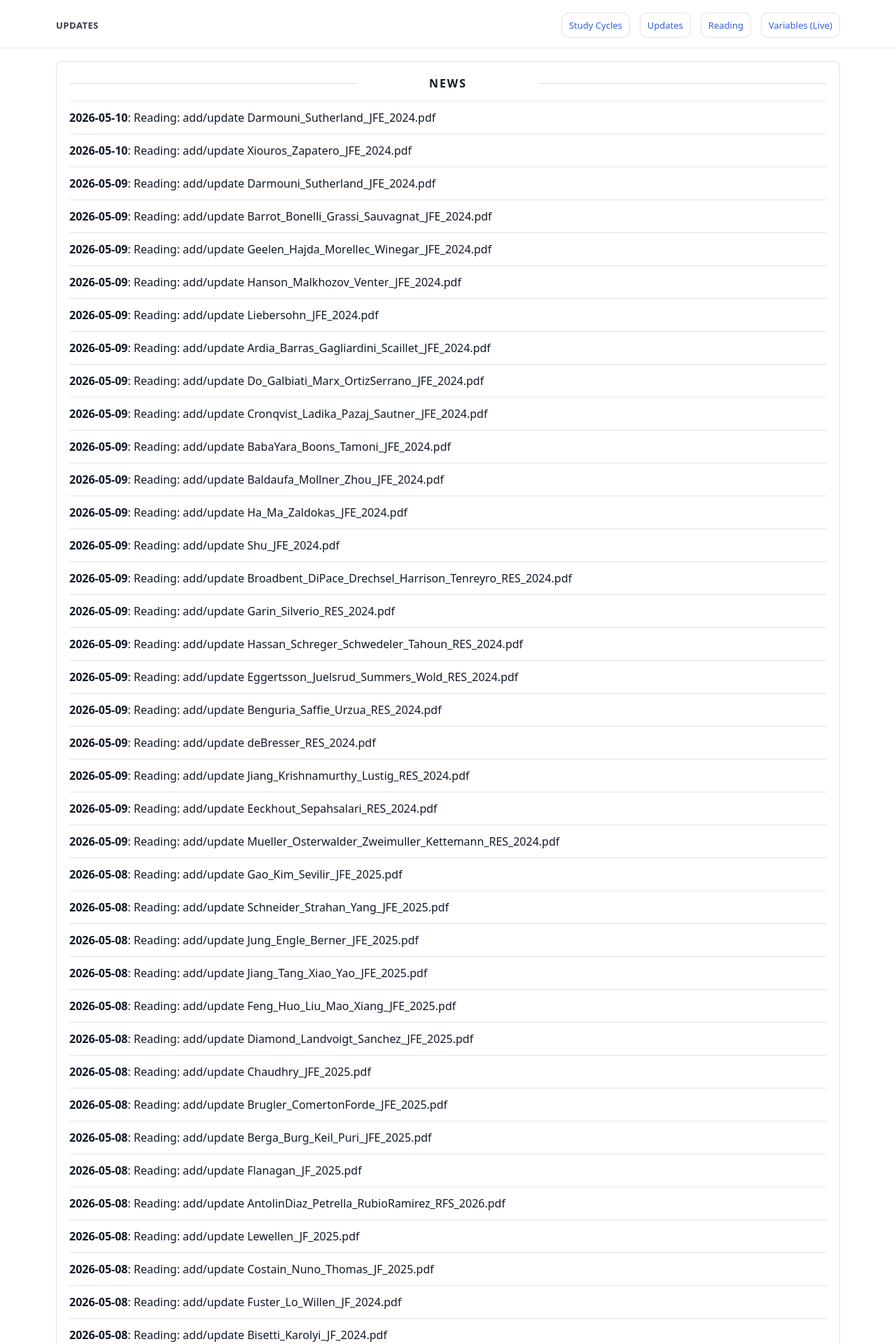
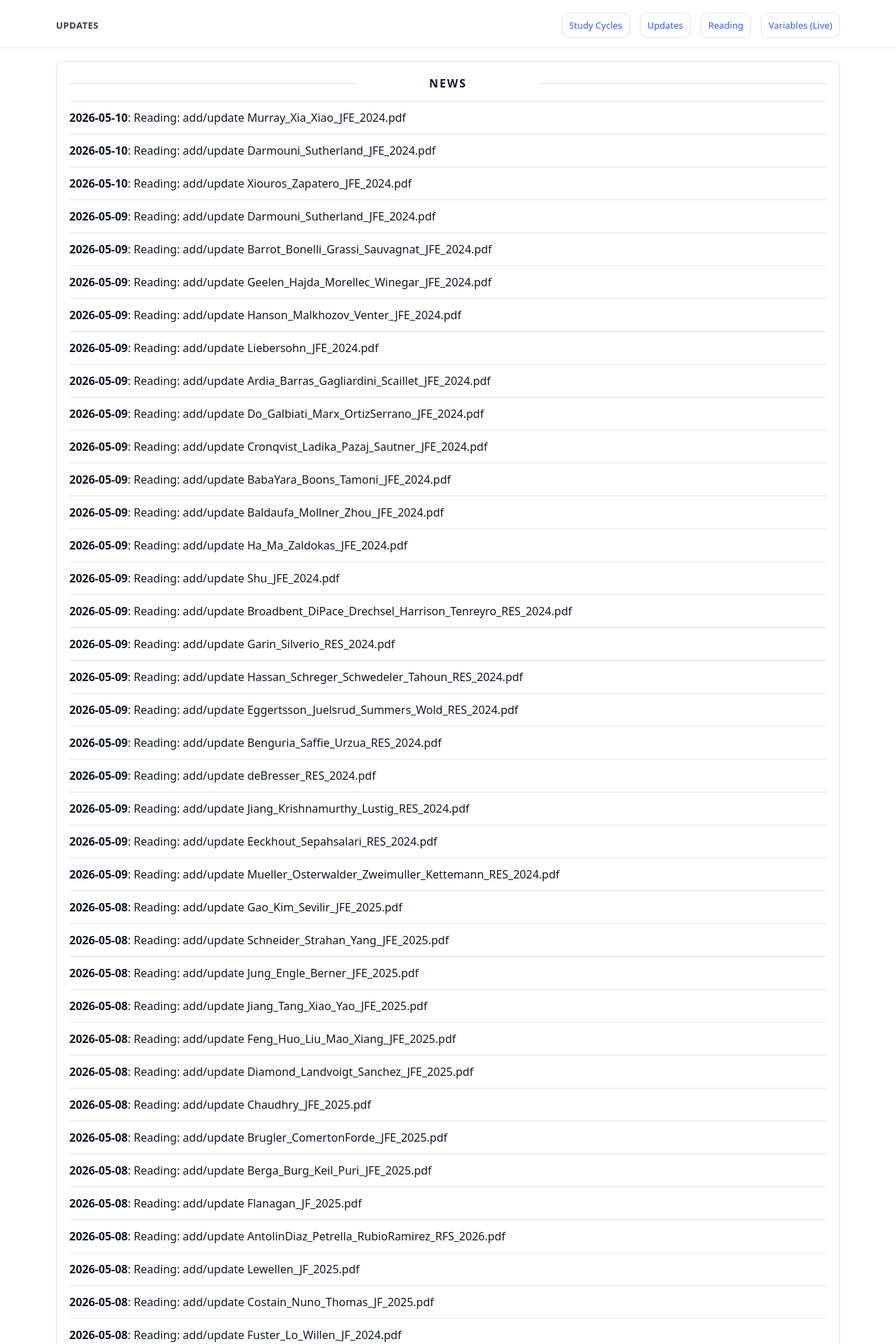
Before and after one commit to yaxinzn/study-archive, a Jekyll site: the page built from updates/index.md, in a window 1280 px wide. Shown: the top 1920 px of the page at 70% size. Built offline with Jekyll 4.4.1, drawn with Linux system fonts in a browser that asks for light colours; some of the changed text lies outside the part shown.

Commit message:
chore: update NEWS feed

```diff
--- a/_data/news.yml
+++ b/_data/news.yml
@@ -1,4 +1,7 @@
 # Auto-generated update history (sorted newest -> oldest). Do not edit manually.
+- ts: "1778365104"
+  date: "2026-05-10"
+  title: "Reading: add/update Murray_Xia_Xiao_JFE_2024.pdf"
 - ts: "1778360413"
   date: "2026-05-10"
   title: "Reading: add/update Darmouni_Sutherland_JFE_2024.pdf"
```
